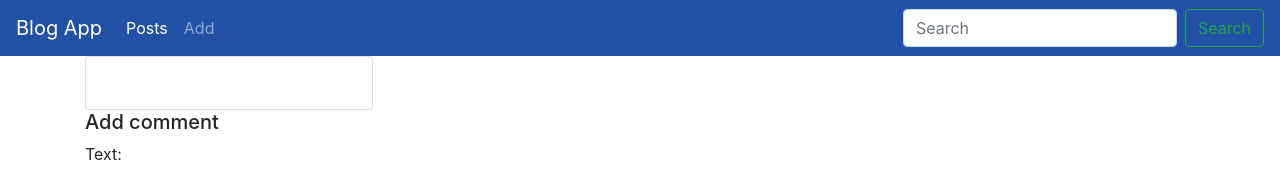
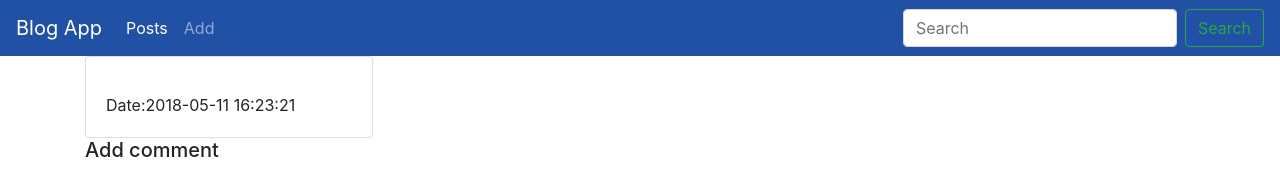
Before and after one commit to brankaDakic10/vue_blog-app, a Vue app: page /post/1 in a window 1280 px wide. Shown: the top 172 px of the page. Built offline with nearby package versions, Linux system fonts and the light colour scheme; no server answers.

Commit message:
Added 10.Task

```diff
--- a/package.json
+++ b/package.json
@@ -9,6 +9,7 @@
   },
   "dependencies": {
     "axios": "^0.18.0",
+    "moment": "^2.22.1",
     "vue": "^2.5.16",
     "vue-router": "^3.0.1"
   },
--- a/src/components/SinglePost.vue
+++ b/src/components/SinglePost.vue
@@ -5,6 +5,7 @@
         <div class="card-body">
            <h3 class="card-title">{{post.title}}</h3>
             <p class="card-text">{{post.text}}</p>
+            <p class="card-text">Date:{{post.createdAt | formatDate}}</p>
       </div>
       </section>
       <AddComment :postId="post.id" @commentAdded="addComment"/>
@@ -13,6 +14,7 @@
            <ul v-for="(comment, key) in post.comments"
       :key="key">
       <li>{{comment.text}}</li>
+       <p class="card-text">Time:{{comment.createdAt | diffForHumans}}</p>
       </ul>
        </section>
   </div>
@@ -20,10 +22,13 @@
 <script>
 import AddComment from './AddComment.vue'
 import {posts} from '../services/Posts'
+import {DateMixin} from '../mixins'
 export default {
      components: {
      AddComment
   },
+  mixins:[DateMixin]
+  ,
 
      created() {
         if(this.$route.params.id){
--- /dev/null
+++ b/src/mixins.js
@@ -0,0 +1,24 @@
+import moment from 'moment';
+export const DateMixin = {
+
+       filters: {
+
+
+            formatDate(str, format = null, outputFormat = 'YYYY-MM-DD HH:mm:ss') {
+              if (format == null) {
+                return moment(str).format(outputFormat);
+              }
+
+              return moment(str, format).format(outputFormat);
+            },
+
+            diffForHumans(str) {
+              return moment(str).from(moment());
+            },
+
+        }
+
+
+
+
+    }
```
Also changed, not shown: 1 other file (tests, documents, lock files or other folders).
